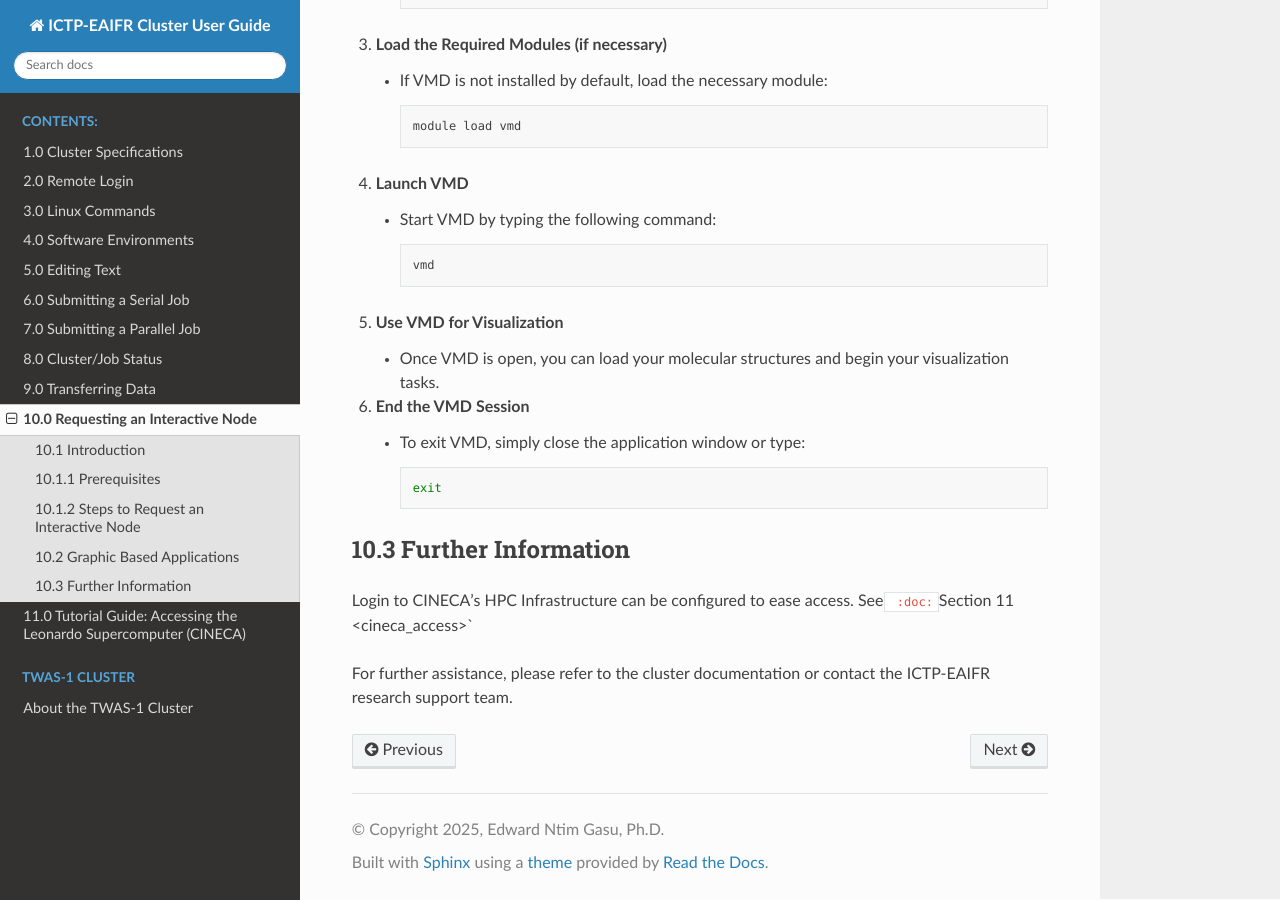
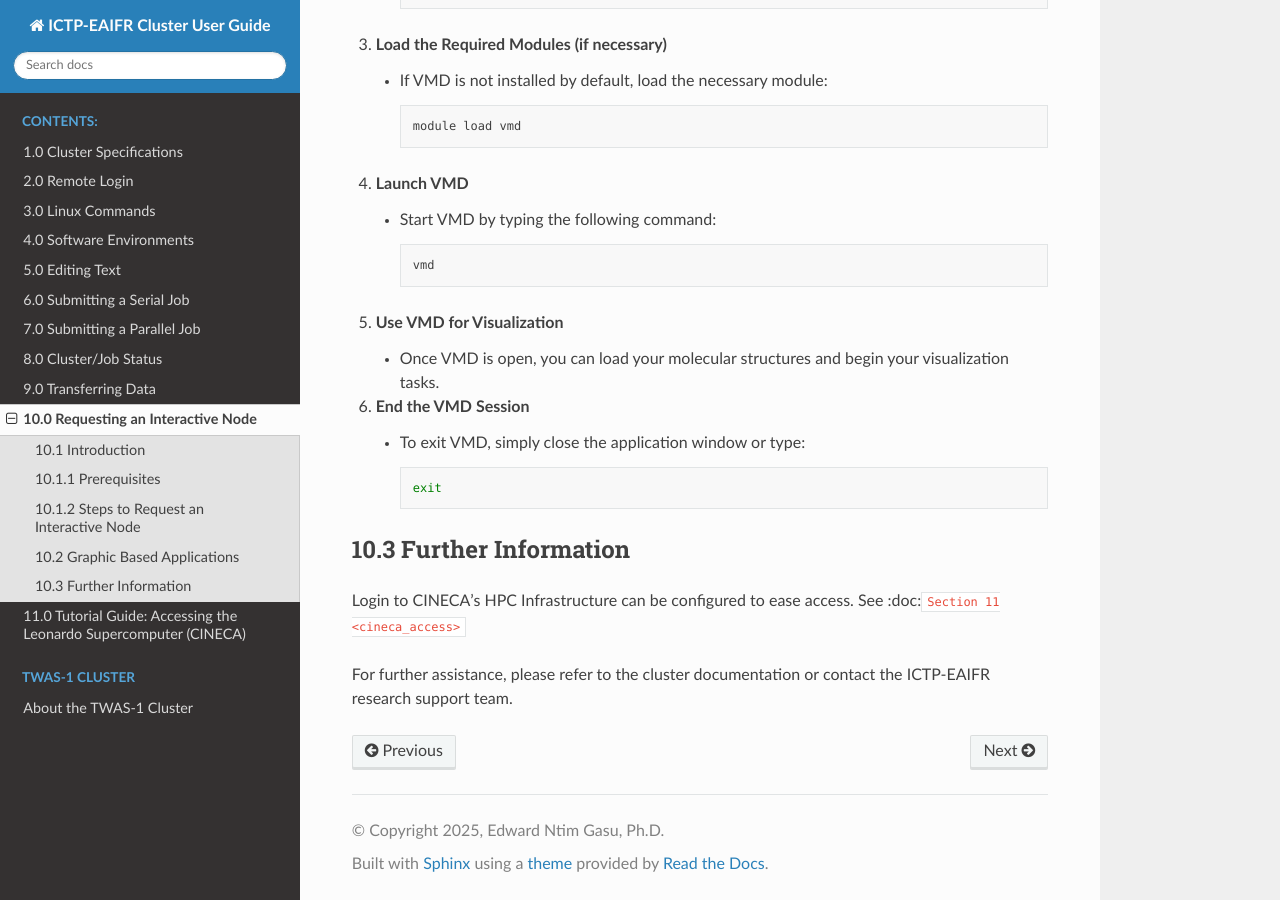
Before and after one commit to eaifrrw/sc-how-to, a Sphinx documentation site: the page built from docs/more_info.md, in a window 1280 px wide and 900 px high, scrolled down 1512 px. Built offline with Sphinx 7.4.7 and the Read the Docs theme 3.1.0, drawn with Linux system fonts in a browser that asks for light colours.

```diff
--- a/docs/more_info.md
+++ b/docs/more_info.md
@@ -74,6 +74,6 @@ This guide provides step-by-step instructions on how to request an interactive n
 
 
 ## 10.3 Further Information
-Login to CINECA's HPC Infrastructure can be configured to ease access. See` :doc:`Section 11 <cineca_access>`
+Login to CINECA's HPC Infrastructure can be configured to ease access. See :doc:`Section 11 <cineca_access>`
 
 For further assistance, please refer to the cluster documentation or contact the ICTP-EAIFR  research support team.
```
